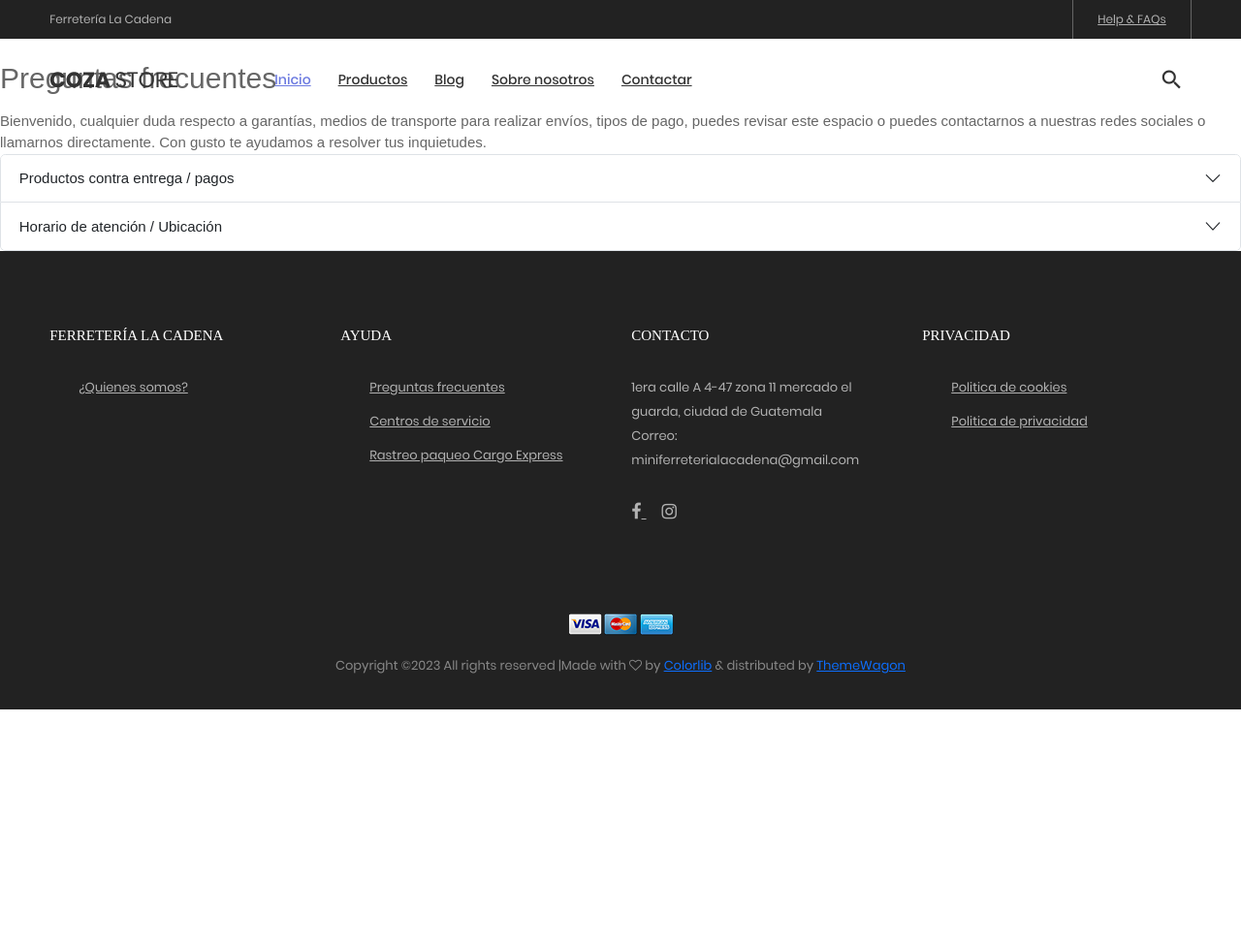
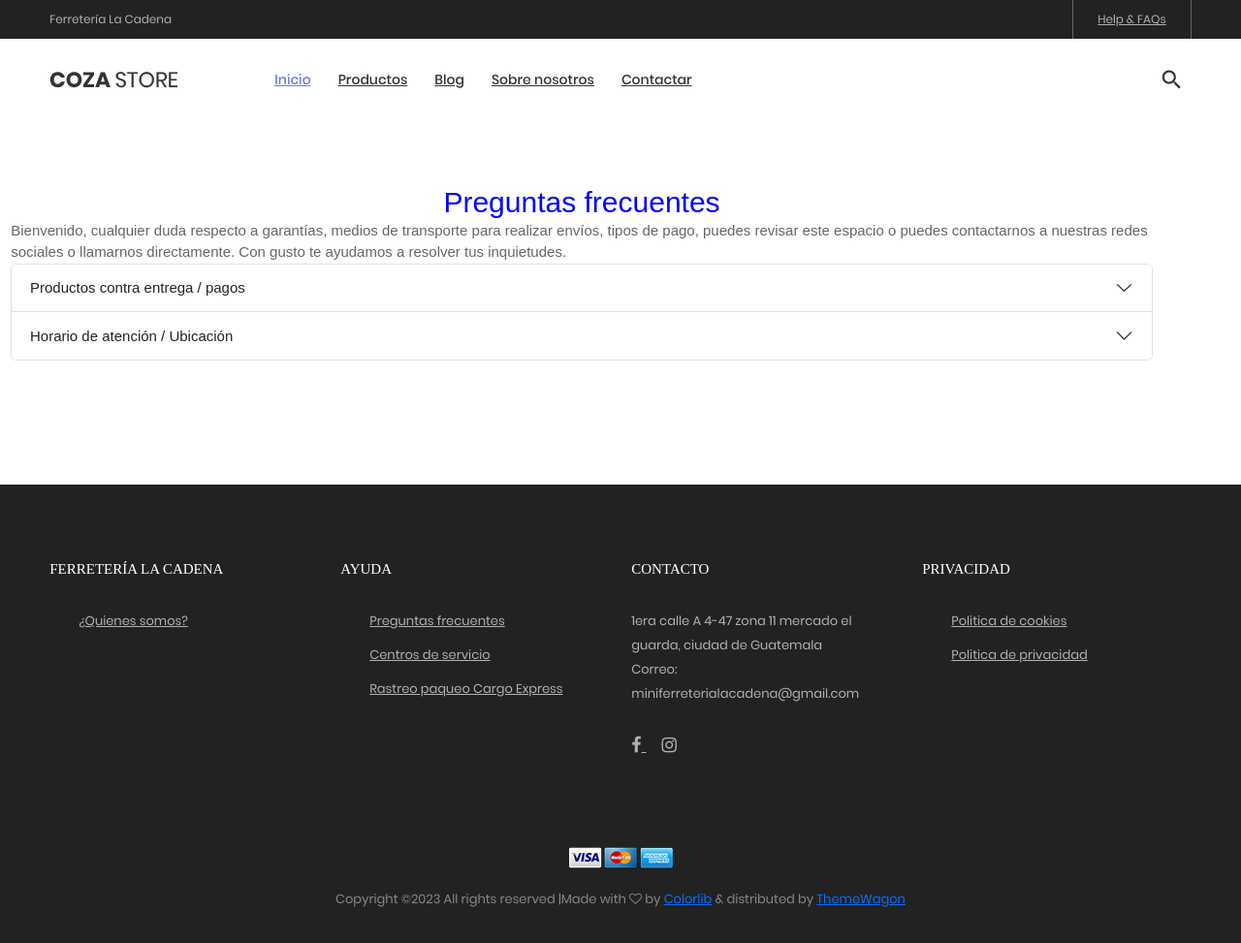
Before and after one commit to lacadenagt/new, a Jekyll site: the page built from faq.md, in a window 1280 px wide and 973 px high. Shown: the whole window at 97% size. Built offline with Jekyll 4.4.1, drawn with Linux system fonts in a browser that asks for light colours; some web fonts are replaced.

Commit message:
Update faq.md

```diff
--- a/faq.md
+++ b/faq.md
@@ -5,8 +5,8 @@ description: Encuentra respuestas a tus preguntas frecuentes sobre herramientas
 og_description: Encuentra respuestas a tus preguntas frecuentes sobre herramientas y productos de ferretería en nuestro sitio. Conoce más acerca de nuestro horario y formas de pago.
 ---
 <br>
-> ## Preguntas frecuentes
-
+<div class="container" style="margin-top:10%;margin-bottom:10%;margin-right:10%;">
+<h2 class="text-center" title="Contactar a ferreteria La Cadena" style="color:blue">Preguntas frecuentes</h2>
 Bienvenido, cualquier duda respecto a garant&iacute;as, medios de transporte para realizar envíos, tipos de pago, puedes
 revisar este espacio o puedes contactarnos a nuestras redes sociales o llamarnos directamente. Con gusto te ayudamos a resolver tus inquietudes.
 <div class="accordion" id="accordionExample">
@@ -59,4 +59,5 @@ revisar este espacio o puedes contactarnos a nuestras redes sociales o llamarnos
   </div>
   <!-- f-->
 </div>
+</div>
 <script src="https://cdn.jsdelivr.net/npm/bootstrap@5.0.2/dist/js/bootstrap.bundle.min.js" integrity="sha384-MrcW6ZMFYlzcLA8Nl+NtUVF0sA7MsXsP1UyJoMp4YLEuNSfAP+JcXn/tWtIaxVXM" crossorigin="anonymous"></script>
```
